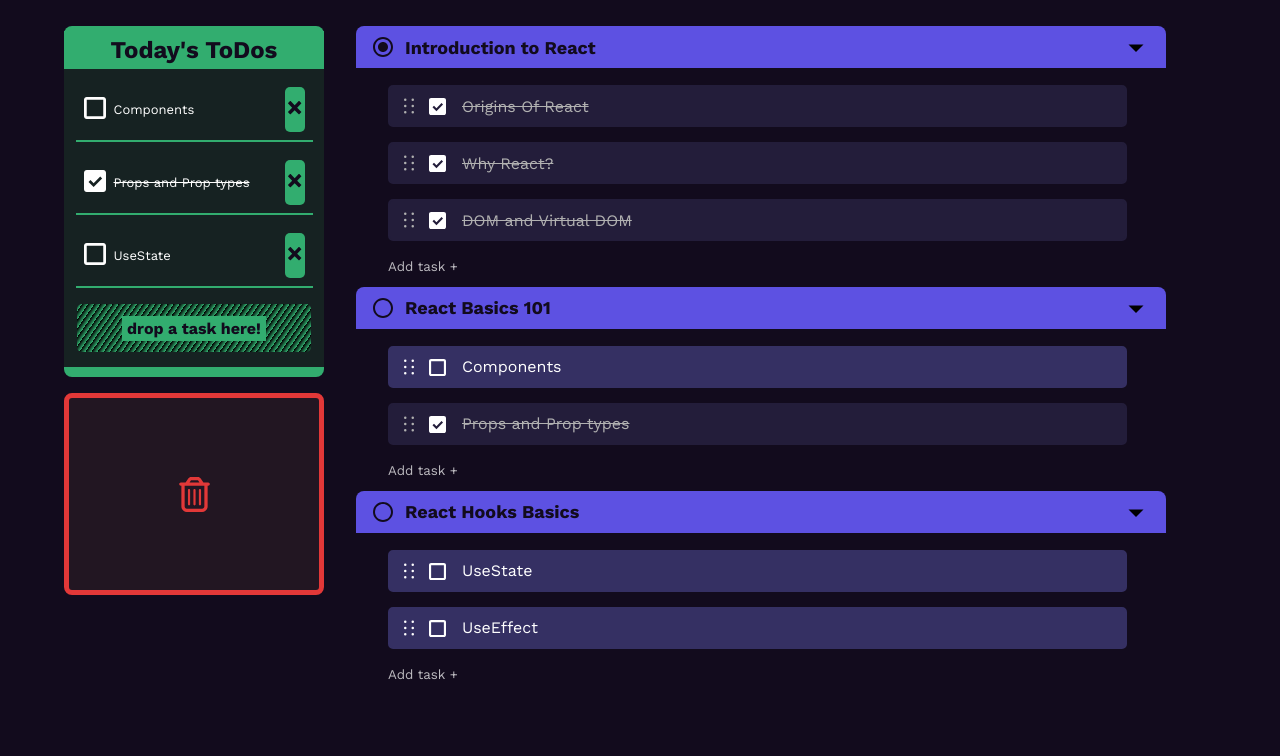
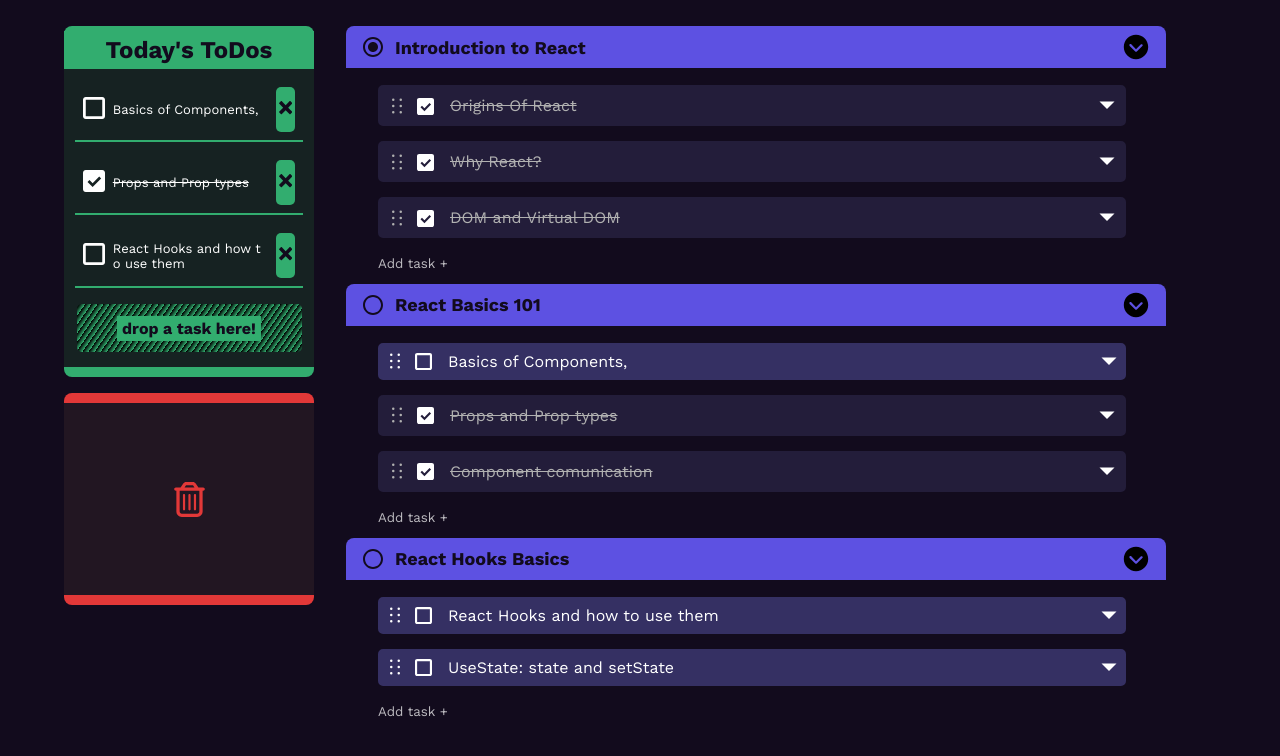
Before and after one commit to walas-01/roadmap-tasker, a React (Vite) app in the folder frontend/: page / in a window 1280 px wide. Shown: the top 756 px of the page. Built offline with nearby package versions, Linux system fonts and the light colour scheme.

Commit message:
added description for Tasks, and can be shown or hidden

```diff
--- a/frontend/src/components/DeleteArea/DeleteArea_style.css
+++ b/frontend/src/components/DeleteArea/DeleteArea_style.css
@@ -9,7 +9,8 @@
   align-items: center;
   justify-content: center;
 
-  border: solid 5px #E23838;
+  border-top: solid 10px var(--color-red1);
+  border-bottom: solid 10px var(--color-red1);
   border-radius: 8px;
 }
 
@@ -19,14 +20,14 @@
 
   font-size: x-large;
   color: var(--backcolor-black);
-  background-color:#E23838;
+  background-color:var(--color-red1);
 }
 
 
 .active{
-  background-color: #E23838;
+  background-color: var(--color-red1);
 }
 
 .inactive{
-  background-color: #221622;
+  background-color: var(--color-red2);
 }
--- a/frontend/src/components/GroupCard/GroupCard.jsx
+++ b/frontend/src/components/GroupCard/GroupCard.jsx
@@ -3,8 +3,9 @@
 import { CreateTask } from './CreateArea/CreateArea.jsx'
 
 // react icons
-import { MdRadioButtonUnchecked,MdRadioButtonChecked } from "react-icons/md";
-import { RiArrowDownSFill,RiArrowUpSFill } from "react-icons/ri";
+import { MdRadioButtonUnchecked,MdRadioButtonChecked } from "react-icons/md"
+import { IoIosArrowDropup,IoIosArrowDropdownCircle } from "react-icons/io"
+
 
 // import components
 import TaskCard from '../TaskCard/TaskCard.jsx'
@@ -38,7 +39,7 @@
         </div>
 
         <button className='groupCard-head-button' onClick={()=>{setIsOpen(!isOpen)}}>
-          {isOpen? <RiArrowDownSFill size={30}/> : <RiArrowUpSFill size={30}/> }
+          {isOpen? <IoIosArrowDropdownCircle size={30}/> : <IoIosArrowDropup size={30}/> }
         </button>
       </h3>
 
--- a/frontend/src/components/TaskCard/TaskCard.jsx
+++ b/frontend/src/components/TaskCard/TaskCard.jsx
@@ -1,11 +1,14 @@
 import React, { useContext, useState } from 'react'
 import './TaskCard_style.css'
-import { GlobalContext } from '../../pages/BoardPage/Context/BoardContext';
+import { GlobalContext } from '../../pages/BoardPage/Context/BoardContext'
 
 import { GoGrabber } from "react-icons/go"
-import { ImCheckboxUnchecked,ImCheckboxChecked } from "react-icons/im";
+import { ImCheckboxUnchecked,ImCheckboxChecked } from "react-icons/im"
+import { RiArrowDownSFill,RiArrowUpSFill } from "react-icons/ri"
 
 function TaskCard({taskObject}){
+  const [isOpen,setIsOpen] = useState(false)
+
   const {task_id,tittle,isDone,ownerGroup_id} = taskObject
   const {setActiveCard,checkTask} = useContext(GlobalContext)
 
@@ -21,8 +24,14 @@
     checkTask(task_id,ownerGroup_id)
   }
 
+  const handleOpen = ()=>{
+    setIsOpen(!isOpen)
+  }
+
   return(
     <li className={`taskCard ${isDone?"doneTask":""}`} draggable onDragStart={handleDragStart} onDragEnd={handleDragEnd}>
+
+      <div className={`taskCard-head`}>
         <div className='taskCard-icons'>
           <GoGrabber size={30}/>
           <button onClick={handleCheckButton}>
@@ -31,9 +40,19 @@
             }
           </button>
         </div>
-      {tittle}
+
+        <p className='taskCard-tittle'>{tittle}</p>
+
+        <button className='taskCard-openButton' onClick={handleOpen}> {isOpen? <RiArrowUpSFill size={30}/> : <RiArrowDownSFill size={30}/>}  </button>
+      </div>
+
+      { isOpen?
+      <div className='taskCard-body'>
+        <p> {taskObject.description} </p>
+      </div>
+      : ''
+      }
     </li>
-
   )
 }
 
--- a/frontend/src/components/TaskCard/TaskCard_style.css
+++ b/frontend/src/components/TaskCard/TaskCard_style.css
@@ -1,13 +1,4 @@
 .taskCard{
-  padding: 4px;
-
-  display: flex;
-  align-items: center;
-  gap: 1rem;
-
-  word-break: break-all;
-
-  background-color: #353063;
   border: solid 2px #353063;
   border-radius: 5px;
   cursor: grab;
@@ -22,6 +13,31 @@
   border: solid 2px var(--color1);
   background-color: #2a2135;
 }
+
+.doneTask{
+  background-color: #231D3A;
+  border: solid 2px #231D3A;
+  color: #b1b1b1;
+}
+
+.doneTask .taskCard-head{
+  background-color: #231D3A;
+  border: solid 2px #231D3A;
+  color: #b1b1b1;
+  text-decoration: line-through;
+}
+
+/*----------------------------------------------- [head] */
+.taskCard-head{
+  display: flex;
+  align-items: center;
+  justify-content: space-between;
+  gap: 1rem;
+
+  word-break: break-all;
+  background-color: #353063;
+}
+
 
 .taskCard-icons{
 
@@ -39,9 +55,25 @@
   cursor: pointer;
 }
 
-.doneTask{
-  background-color: #231D3A;
-  border: solid 2px #231D3A;
-  color: #b1b1b1;
-  text-decoration: line-through;
+.taskCard-tittle{
+  width: 100%;
 }
+
+.taskCard-openButton{
+
+  color: white;
+  background:none;
+  border: none;
+  cursor: pointer;
+}
+
+/*----------------------------------------------- [body] */
+
+.taskCard-body{
+  padding: 10px;
+
+
+  font-size: 0.9rem;
+  font-weight: 300;
+  background-color: #151328;
+}
--- a/frontend/src/components/TodoBlock/TodoBlock.jsx
+++ b/frontend/src/components/TodoBlock/TodoBlock.jsx
@@ -4,8 +4,7 @@
 
 import { ImCheckboxUnchecked,ImCheckboxChecked } from "react-icons/im"
 import { ImCross } from "react-icons/im"
-import { MdAddToPhotos } from "react-icons/md";
-
+import { MdAddToPhotos } from "react-icons/md"
 
 const StaredTaskCard = ({taskObject})=>{ // -------------------------------------------- [ StaredTaskCard ]
   const {checkTask,starTask} = useContext(GlobalContext)
--- a/frontend/src/components/TodoBlock/TodoBlock_style.css
+++ b/frontend/src/components/TodoBlock/TodoBlock_style.css
@@ -3,14 +3,14 @@
   min-width: 250px;
   margin: 1rem 0rem;
 
-  border-top: solid 5px #32AD6F;
-  border-bottom: solid 10px #32AD6F;
+  border-top: solid 5px var(--color-green1);
+  border-bottom: solid 10px var(--color-green1);
   border-radius: 8px;
-  background-color: #162222;
+  background-color: var(--color-green2);
 }
 
 .todoBlock-head{
-  background-color:#32AD6F;
+  background-color:var(--color-green1);
   display: flex;
   flex-direction: column;
   align-items: center;
@@ -51,7 +51,7 @@
 
   word-break: break-all;
   font-size: small;
-  border-bottom: 2px solid #32AD6F;
+  border-bottom: 2px solid var(--color-green1);
 }
 
 .staredTaskCard:hover{
--- a/frontend/src/pages/BoardPage/BoardPage.jsx
+++ b/frontend/src/pages/BoardPage/BoardPage.jsx
@@ -10,19 +10,22 @@
 import DeleteArea from '../../components/DeleteArea/DeleteArea.jsx'
 
 // ----------------------------------------------------------------------------- mackup data
+const des = 'lorem Ipsum has been the industrys standard dummy text ever since the 1500s, when an unknown printer took a galley of type and scrambled it to make a type specimen book. It has survived not only five centuries, but also the leap into electronic typesetting, remaining essentially unchanged. It was popularised in the 1960s'
+
 const GROUP_DATA = [
   {group_id:'a1b2c3',tittle:'Introduction to React',tasks:[
-    {task_id:'one123',ownerGroup_id:'a1b2c3',tittle:'Origins Of React',isDone:true,isStared:false},
-    {task_id:'two234',ownerGroup_id:'a1b2c3',tittle:'Why React?',isDone:true,isStared:false},
-    {task_id:'three345',ownerGroup_id:'a1b2c3',tittle:'DOM and Virtual DOM',isDone:true,isStared:false},
+    {task_id:'one123',ownerGroup_id:'a1b2c3',tittle:'Origins Of React',description:des,isDone:true,isStared:false},
+    {task_id:'two234',ownerGroup_id:'a1b2c3',tittle:'Why React?',description:des,isDone:true,isStared:false},
+    {task_id:'three345',ownerGroup_id:'a1b2c3',tittle:'DOM and Virtual DOM',description:des,isDone:true,isStared:false},
   ]},
   {group_id:'d4e5f6',tittle:'React Basics 101',tasks:[
-    {task_id:'four456',ownerGroup_id:'d4e5f6',tittle:'Components',isDone:false,isStared:true},
-    {task_id:'five567',ownerGroup_id:'d4e5f6',tittle:'Props and Prop types',isDone:true,isStared:true},
+    {task_id:'four456',ownerGroup_id:'d4e5f6',tittle:'Basics of Components,',description:des,isDone:false,isStared:true},
+    {task_id:'five567',ownerGroup_id:'d4e5f6',tittle:'Props and Prop types',description:des,isDone:true,isStared:true},
+    {task_id:'five567',ownerGroup_id:'d4e5f6',tittle:'Component comunication',description:des,isDone:true,isStared:false},
   ]},
   {group_id:'g7h8i9',tittle:'React Hooks Basics',tasks:[
-    {task_id:'six678',ownerGroup_id:'g7h8i9',tittle:'UseState',isDone:false,isStared:true},
-    {task_id:'seven789',ownerGroup_id:'g7h8i9',tittle:'UseEffect',isDone:false,isStared:false},
+    {task_id:'six678',ownerGroup_id:'g7h8i9',tittle:'React Hooks and how to use them',description:des,isDone:false,isStared:true},
+    {task_id:'seven789',ownerGroup_id:'g7h8i9',tittle:'UseState: state and setState',description:des,isDone:false,isStared:false},
   ]},
 ]
 
--- a/frontend/style.css
+++ b/frontend/style.css
@@ -1,9 +1,11 @@
 @import url('https://fonts.googleapis.com/css2?family=Work+Sans:ital,wght@0,100..900;1,100..900&display=swap');
-
 
 :root{
   --color1:#5D51E2;
   --color-green1:#32AD6F;
+  --color-green2:#162222;
+  --color-red1:#E23838;
+  --color-red2:#221622;
   --backcolor-black:#120b1d;
 }
 
@@ -17,7 +19,6 @@
   font-style: normal;
 }
 
-
 html, body {
   max-width: 100%;
   height: 100%;
```
Lines whose indentation alone changed are shown as unchanged.
